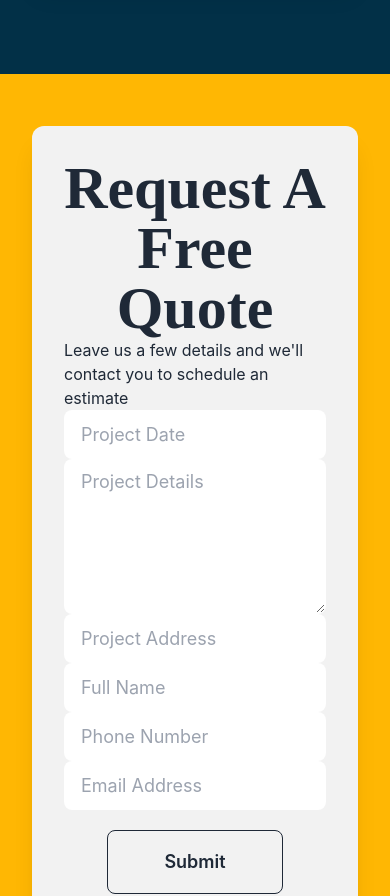
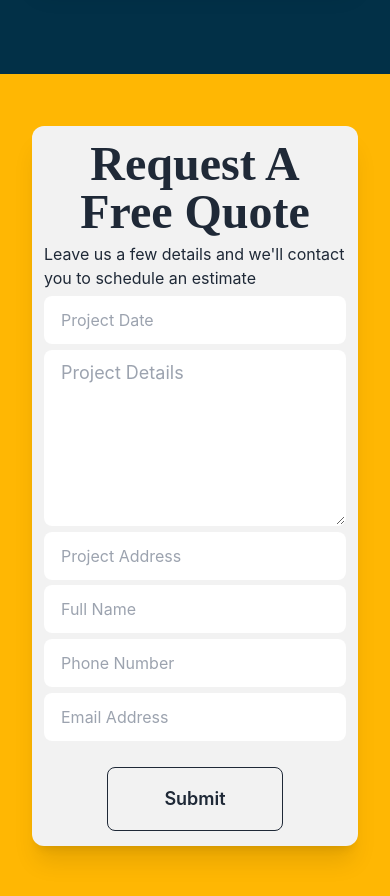
Before and after one commit to TariqLash/jjjpainting, a React (Create React App) app: page / in a window 390 px wide. Shown: the part 5180-6076 px from the top of the page. Built offline with nearby package versions, Linux system fonts and the light colour scheme.

Commit message:
fixed mobile form

```diff
--- a/src/components/Form.jsx
+++ b/src/components/Form.jsx
@@ -24,17 +24,17 @@ export const Form = () => {
   return (
     <div className='bg-base-300'>
     <div className='mainForm flex justify-center items-center pt-5 pb-16 w-full'>
-      <form ref={form} onSubmit={sendEmail} className='form rounded-xl w-full justify-around items-center shadow-xl bg-base-200 p-8 m-8 flex flex-col '>
-        <h1 className='text-center playfair font-bold text-6xl'>Request A Free Quote</h1>
+      <form ref={form} onSubmit={sendEmail} className='form rounded-xl w-full justify-around items-center shadow-xl bg-base-200 p-3 md:p-8 m-8 flex flex-col '>
+        <h1 className='text-center playfair font-bold text-5xl md:text-6xl'>Request A Free Quote</h1>
         <text>Leave us a few details and we'll contact you to schedule an estimate</text>
-        <input type="text" name='project_date' placeholder="Project Date" className="input w-full h-14 text-lg" />
+        <input type="text" name='project_date' placeholder="Project Date" className="input w-full h-12 md:text-lg" />
 
         <textarea name='project_details' className="textarea w-full h-44 text-lg" placeholder="Project Details"></textarea>
 
-        <input type="text" name='project_address' placeholder="Project Address" className="input w-full h-14 text-lg" />
-        <input type="text" name="from_name" placeholder="Full Name" className="input w-full h-14 text-lg" />
-        <input type="phone" name="phone_number" placeholder="Phone Number" className="input w-full h-14 text-lg" />
-        <input type="email" name='user_email' placeholder="Email Address" className="input w-full h-14 text-lg" />
+        <input type="text" name='project_address' placeholder="Project Address" className="input w-full h-12 md:text-lg" />
+        <input type="text" name="from_name" placeholder="Full Name" className="input w-full h-12 md:text-lg" />
+        <input type="phone" name="phone_number" placeholder="Phone Number" className="input w-full h-12 md:text-lg" />
+        <input type="email" name='user_email' placeholder="Email Address" className="input w-full h-12 md:text-lg" />
 
         <input type="submit" value="Submit" className="btn btn-lg btn-outline mt-5 w-44" />
       </form>
--- a/src/index.css
+++ b/src/index.css
@@ -43,7 +43,7 @@ details{
 
 .form{
   max-width: 65rem;
-  height: 50rem;
+  height: 45rem;
 }
 
 .carousel{
```
